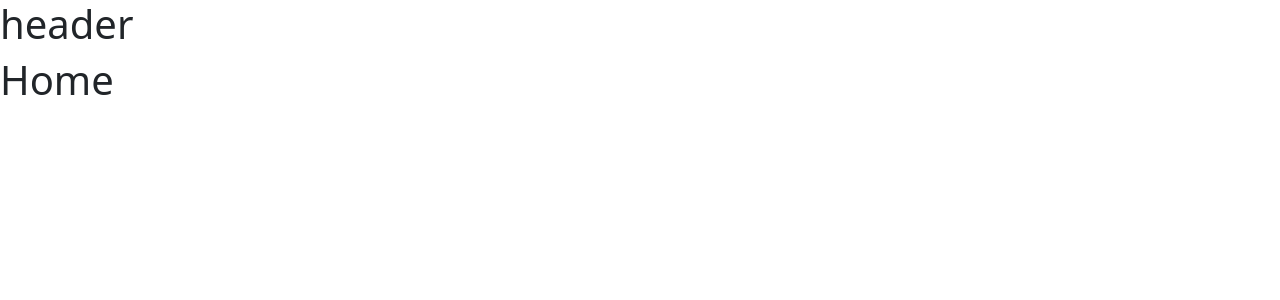
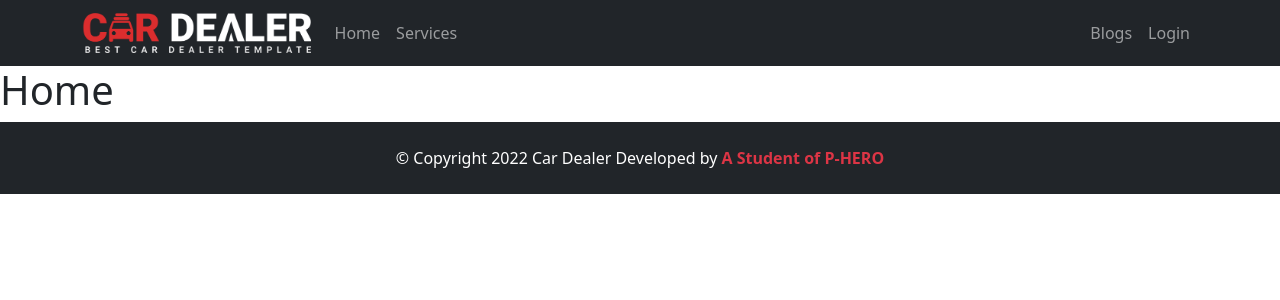
Before and after one commit to abukawsar47/assignment-11-client-side, a React (Create React App) app: page / in a window 1280 px wide. Shown: the top 300 px of the page. Built offline with nearby package versions, Linux system fonts and the light colour scheme; no server answers.

Commit message:
Header and footer designed

```diff
--- a/package.json
+++ b/package.json
@@ -7,11 +7,14 @@
     "@testing-library/react": "^13.1.1",
     "@testing-library/user-event": "^13.5.0",
     "bootstrap": "^5.1.3",
+    "firebase": "^9.7.0",
     "react": "^18.1.0",
     "react-bootstrap": "^2.3.1",
     "react-dom": "^18.1.0",
+    "react-firebase-hooks": "^5.0.3",
     "react-router-dom": "^6.3.0",
     "react-scripts": "5.0.1",
+    "react-toastify": "^8.2.0",
     "web-vitals": "^2.1.4"
   },
   "scripts": {
--- a/src/App.js
+++ b/src/App.js
@@ -1,17 +1,26 @@
-import { Route, Routes } from 'react-router-dom';
 import 'bootstrap/dist/css/bootstrap.min.css';
-import './App.css';
-import Home from './pages/Home/Home/Home';
-import Header from './pages/Shared/Header/Header';
+import { Route, Routes } from "react-router-dom";
+import { ToastContainer } from "react-toastify";
+import Home from "./pages/Home/Home/Home";
+import Login from "./pages/Login/Login/Login";
+import Register from "./pages/Login/Register/Register";
+import Header from "./pages/Shared/Header/Header";
+import Footer from "./pages/Shared/Footer/Footer";
+import NotFound from "./pages/Shared/NotFound/NotFound";
 
 function App() {
   return (
     <div>
       <Header></Header>
       <Routes>
-        <Route path='/' element={<Home></Home>}></Route>
-        <Route path='/home' element={<Home></Home>}></Route>
+        <Route path="/" element={<Home></Home>}></Route>
+        <Route path="/home" element={<Home></Home>}></Route>
+        <Route path="/login" element={<Login></Login>}></Route>
+        <Route path="/register" element={<Register></Register>}></Route>
+        <Route path="*" element={<NotFound></NotFound>}></Route>
       </Routes>
+      <Footer></Footer>
+      <ToastContainer />
     </div>
   );
 }
--- /dev/null
+++ b/src/firebase.init.js
@@ -0,0 +1,22 @@
+// Import the functions you need from the SDKs you need
+import { initializeApp } from "firebase/app";
+import { getAuth } from "firebase/auth";
+// TODO: Add SDKs for Firebase products that you want to use
+// https://firebase.google.com/docs/web/setup#available-libraries
+
+// Your web app's Firebase configuration
+const firebaseConfig = {
+    apiKey: "AIzaSyC2CyzyYyFK6oJCie7bXWUNmh7BATi4hmw",
+    authDomain: "assignment-11-client-side.firebaseapp.com",
+    projectId: "assignment-11-client-side",
+    storageBucket: "assignment-11-client-side.appspot.com",
+    messagingSenderId: "11620263185",
+    appId: "1:11620263185:web:04d03d416ddfe70a3658b0"
+};
+
+// Initialize Firebase
+const app = initializeApp(firebaseConfig);
+
+const auth = getAuth(app);
+
+export default auth;
--- /dev/null
+++ b/src/pages/Login/Login/Login.js
@@ -0,0 +1,11 @@
+import React from 'react';
+
+const Login = () => {
+    return (
+        <div>
+            <h2>Login</h2>
+        </div>
+    );
+};
+
+export default Login;
--- /dev/null
+++ b/src/pages/Login/Register/Register.js
@@ -0,0 +1,11 @@
+import React from 'react';
+
+const Register = () => {
+    return (
+        <div>
+            <p>Register</p>
+        </div>
+    );
+};
+
+export default Register;
--- /dev/null
+++ b/src/pages/Shared/Footer/Footer.js
@@ -0,0 +1,22 @@
+import React from 'react';
+import { Link } from 'react-router-dom';
+
+const Footer = () => {
+    const today = new Date();
+    const year = today.getFullYear();
+    return (
+        <footer className='text-center bg-dark text-white py-4'>
+            <div class="container">
+                <div class="row">
+                    <div class="col-lg-12 col-md-12">
+                        <div class="text-center">
+                            <p className='m-0'> &copy; Copyright {year} Car Dealer Developed by <Link className='text-decoration-none text-danger fw-bold' to={"home"}>A Student of P-HERO</Link></p>
+                        </div>
+                    </div>
+                </div>
+            </div>
+        </footer>
+    );
+};
+
+export default Footer;
--- a/src/pages/Shared/Header/Header.js
+++ b/src/pages/Shared/Header/Header.js
@@ -1,10 +1,45 @@
+import { signOut } from 'firebase/auth';
 import React from 'react';
+import { Container, Nav, Navbar } from 'react-bootstrap';
+import { useAuthState } from 'react-firebase-hooks/auth';
+import { Link } from 'react-router-dom';
+import auth from '../../../firebase.init';
+import logo from '../../../images/logo-light.png'
 
 const Header = () => {
+    const [user] = useAuthState(auth);
+
+    const handleSignOut = () => {
+        signOut(auth);
+    }
+
     return (
-        <div>
-            <h1>header</h1>
-        </div>
+        <>
+            <Navbar collapseOnSelect expand="lg" sticky='top' bg="dark" variant="dark">
+                <Container>
+                    <Navbar.Brand as={Link} to="/">
+                        <img height={40} src={logo} alt="" />
+                    </Navbar.Brand>
+                    <Navbar.Toggle aria-controls="responsive-navbar-nav" />
+                    <Navbar.Collapse id="responsive-navbar-nav">
+                        <Nav className="me-auto">
+                            <Nav.Link as={Link} to="home">Home</Nav.Link>
+                            <Nav.Link href="home#services">Services</Nav.Link>
+                        </Nav>
+                        <Nav>
+                            <Nav.Link as={Link} to="blogs">Blogs</Nav.Link>
+                            {
+                                user ?
+                                    <Nav.Link className='' onClick={handleSignOut}>Sign out</Nav.Link>
+                                    :
+                                    <Nav.Link as={Link} to="login">
+                                        Login
+                                    </Nav.Link>}
+                        </Nav>
+                    </Navbar.Collapse>
+                </Container>
+            </Navbar>
+        </>
     );
 };
 
--- /dev/null
+++ b/src/pages/Shared/NotFound/NotFound.js
@@ -0,0 +1,11 @@
+import React from 'react';
+
+const NotFound = () => {
+    return (
+        <div>
+            <h2>NotFound</h2>
+        </div>
+    );
+};
+
+export default NotFound;
```
Also changed, not shown: 1 other file (tests, documents, lock files or other folders).
